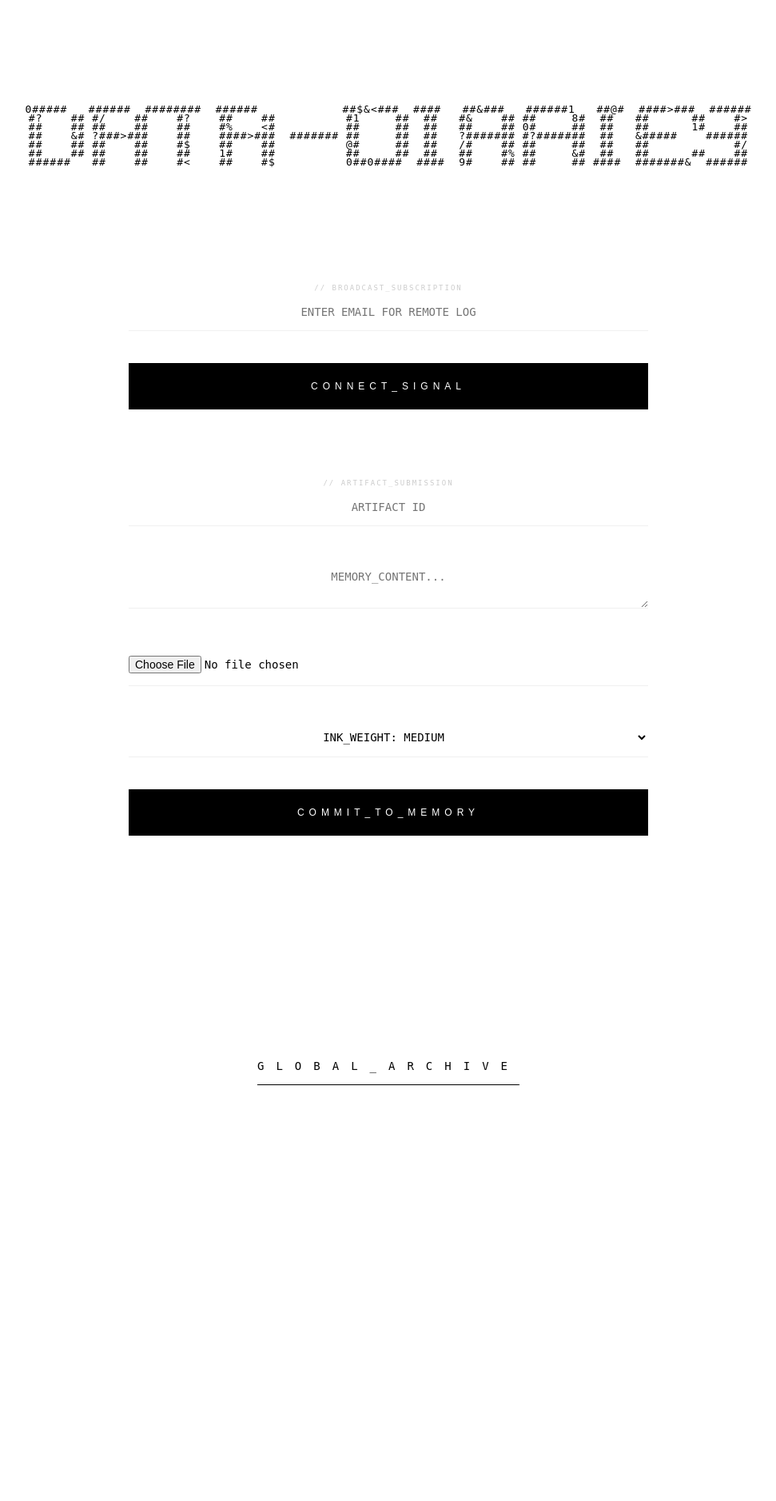
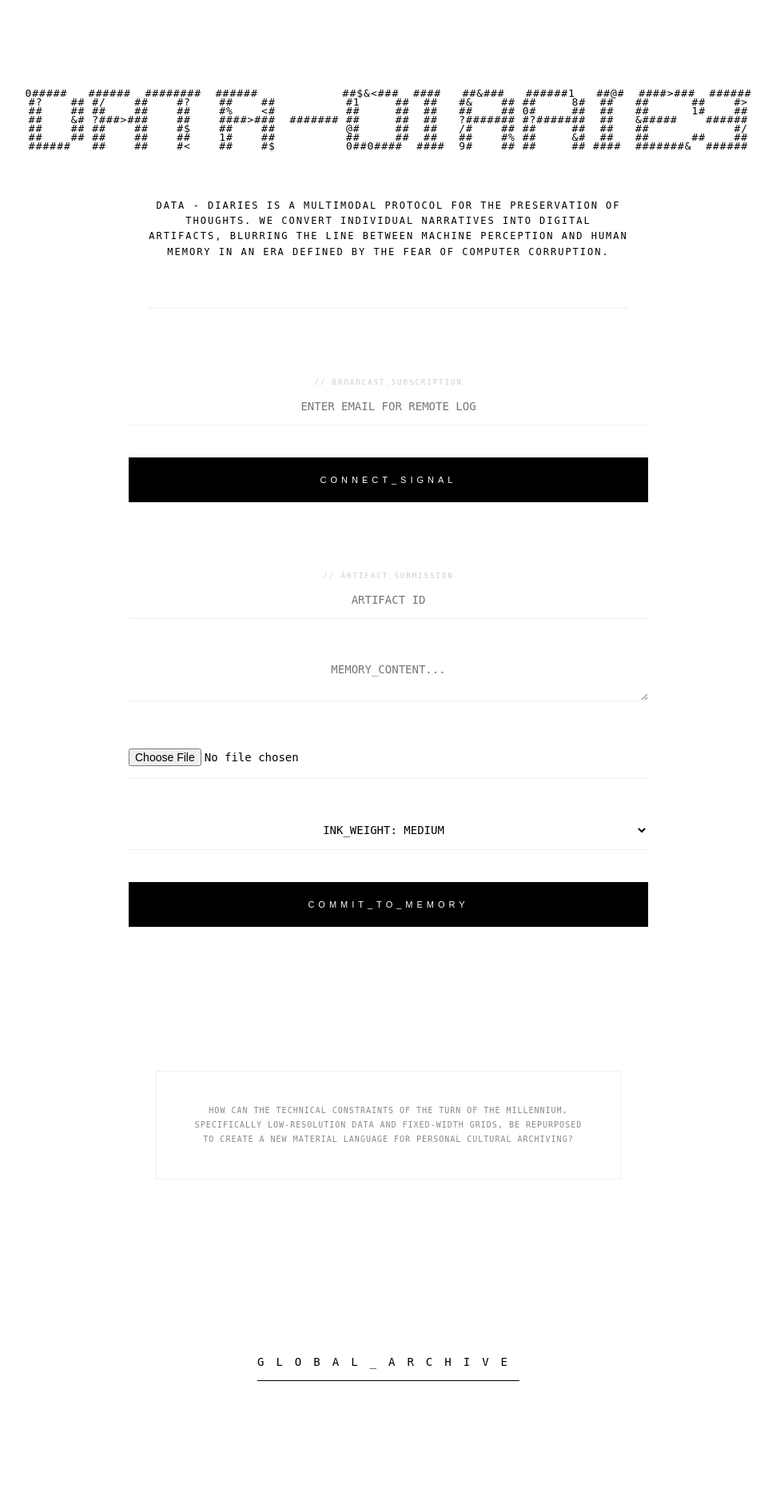
Before and after one commit to billym77/data_diaries, a Flask app: page / in a window 1280 px wide. Shown: the whole page at 80% size, without its empty margins (154-1125 px from the left). Before the commit the page ends 1357 px from the top, so only its background shows below. Run offline with Flask 3, Linux system fonts and the light colour scheme.

Commit message:
Update narrative blocks and manifesto

```diff
--- a/templates/index.html
+++ b/templates/index.html
@@ -7,19 +7,41 @@
             background: #ffffff; color: #000;
             font-family: 'Andale Mono', 'AndaleMono', monospace;
             display: flex; flex-direction: column; align-items: center;
-            padding: 120px 20px; text-transform: uppercase; margin: 0;
+            padding: 100px 20px; text-transform: uppercase; margin: 0;
             font-weight: 200;
         }
 
         #logo-target {
             white-space: pre; font-size: 13px; line-height: 11px;
-            margin-bottom: 140px; text-align: center; letter-spacing: 1px;
+            margin-bottom: 60px; text-align: center; letter-spacing: 1px;
             font-weight: 300;
+        }
+
+        .manifesto {
+            max-width: 600px;
+            text-align: center;
+            font-size: 12px;
+            line-height: 1.6;
+            letter-spacing: 2px;
+            margin-bottom: 80px;
+            border-bottom: 1px solid #f0f0f0;
+            padding-bottom: 60px;
+        }
+
+        .research-question {
+            max-width: 500px;
+            text-align: center;
+            font-size: 10px;
+            color: #888;
+            line-height: 1.8;
+            letter-spacing: 1px;
+            margin: 100px 0;
+            padding: 40px;
+            border: 0.5px solid #f0f0f0;
         }
 
         .section { width: 650px; margin-bottom: 80px; text-align: center; }
 
-        /* SURGICAL THIN LINES */
         input, select, textarea {
             background: transparent; color: #000;
             border: none; border-bottom: 1px solid #f0f0f0;
@@ -31,7 +53,7 @@
         button {
             background: #000; color: #fff; border: none; padding: 22px;
             width: 100%; font-weight: 200; cursor: pointer;
-            text-transform: uppercase; font-size: 12px; letter-spacing: 6px;
+            text-transform: uppercase; font-size: 11px; letter-spacing: 5px;
             transition: opacity 0.3s;
         }
         button:hover { opacity: 0.7; }
@@ -51,7 +73,7 @@
         @keyframes fax-reveal { to { max-height: 5000px; } }
 
         h3 {
-            letter-spacing: 15px; margin-top: 200px; font-size: 14px;
+            letter-spacing: 15px; margin-top: 120px; font-size: 14px;
             border-bottom: 1px solid #000; padding-bottom: 15px;
             font-weight: 200; margin-bottom: 50px;
         }
@@ -67,6 +89,10 @@
 <body>
 
     <div id="logo-target">{{ logo_ascii }}</div>
+
+    <div class="manifesto">
+        DATA - DIARIES IS A MULTIMODAL PROTOCOL FOR THE PRESERVATION OF THOUGHTS. WE CONVERT INDIVIDUAL NARRATIVES INTO DIGITAL ARTIFACTS, BLURRING THE LINE BETWEEN MACHINE PERCEPTION AND HUMAN MEMORY IN AN ERA DEFINED BY THE FEAR OF COMPUTER CORRUPTION.
+    </div>
 
     <div class="section">
         <small>// BROADCAST_SUBSCRIPTION</small>
@@ -89,6 +115,10 @@
             </select>
             <button type="submit">COMMIT_TO_MEMORY</button>
         </form>
+    </div>
+
+    <div class="research-question">
+        HOW CAN THE TECHNICAL CONSTRAINTS OF THE TURN OF THE MILLENNIUM, SPECIFICALLY LOW-RESOLUTION DATA AND FIXED-WIDTH GRIDS, BE REPURPOSED TO CREATE A NEW MATERIAL LANGUAGE FOR PERSONAL CULTURAL ARCHIVING?
     </div>
 
     <h3>GLOBAL_ARCHIVE</h3>
@@ -120,10 +150,6 @@
             target.innerText = result;
         }
         setInterval(glitchLogo, 50);
-
-        {% if session.get('last_artifact') %}
-            window.location.href = "{{ url_for('download_artifact') }}";
-        {% endif %}
     </script>
 </body>
 </html>
```
Also changed, not shown: 1 other file.
